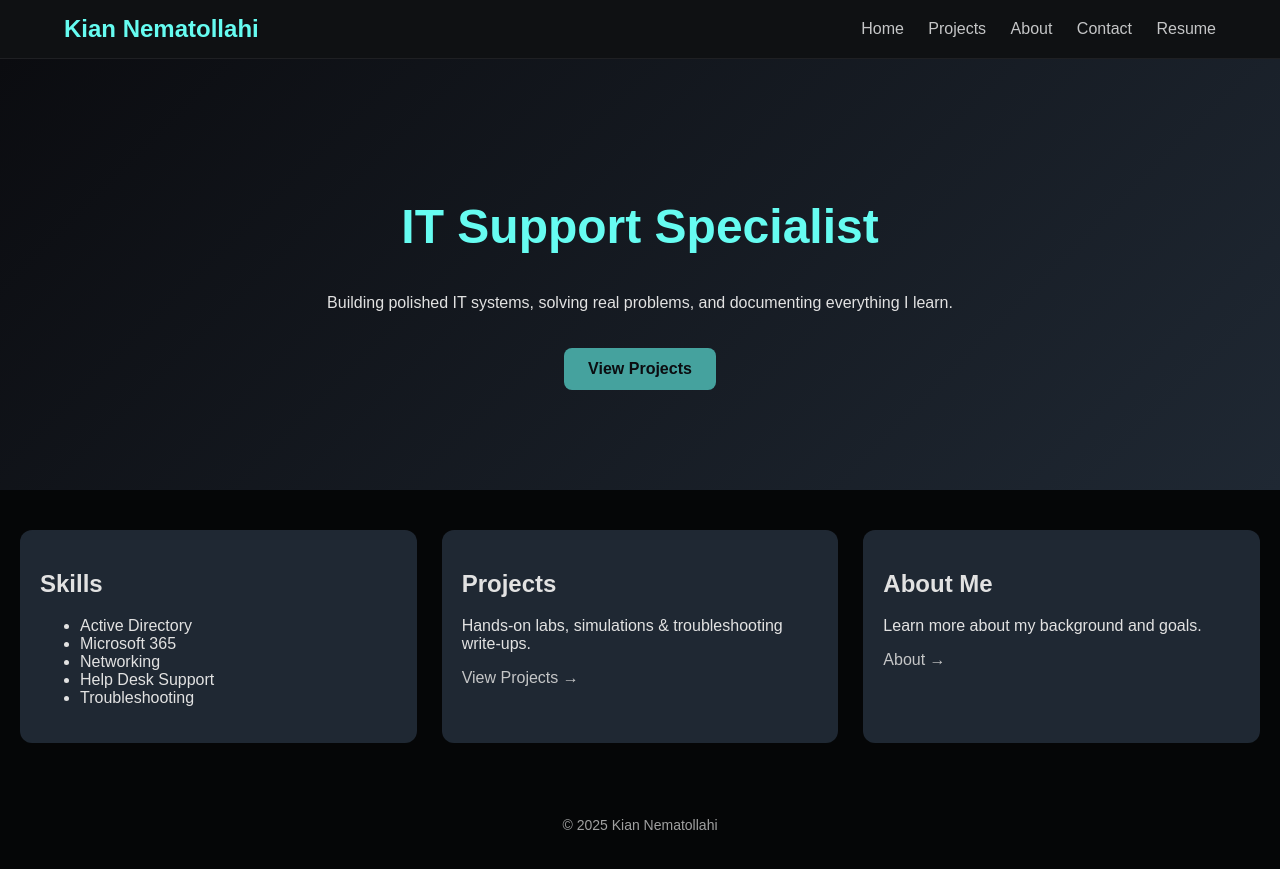
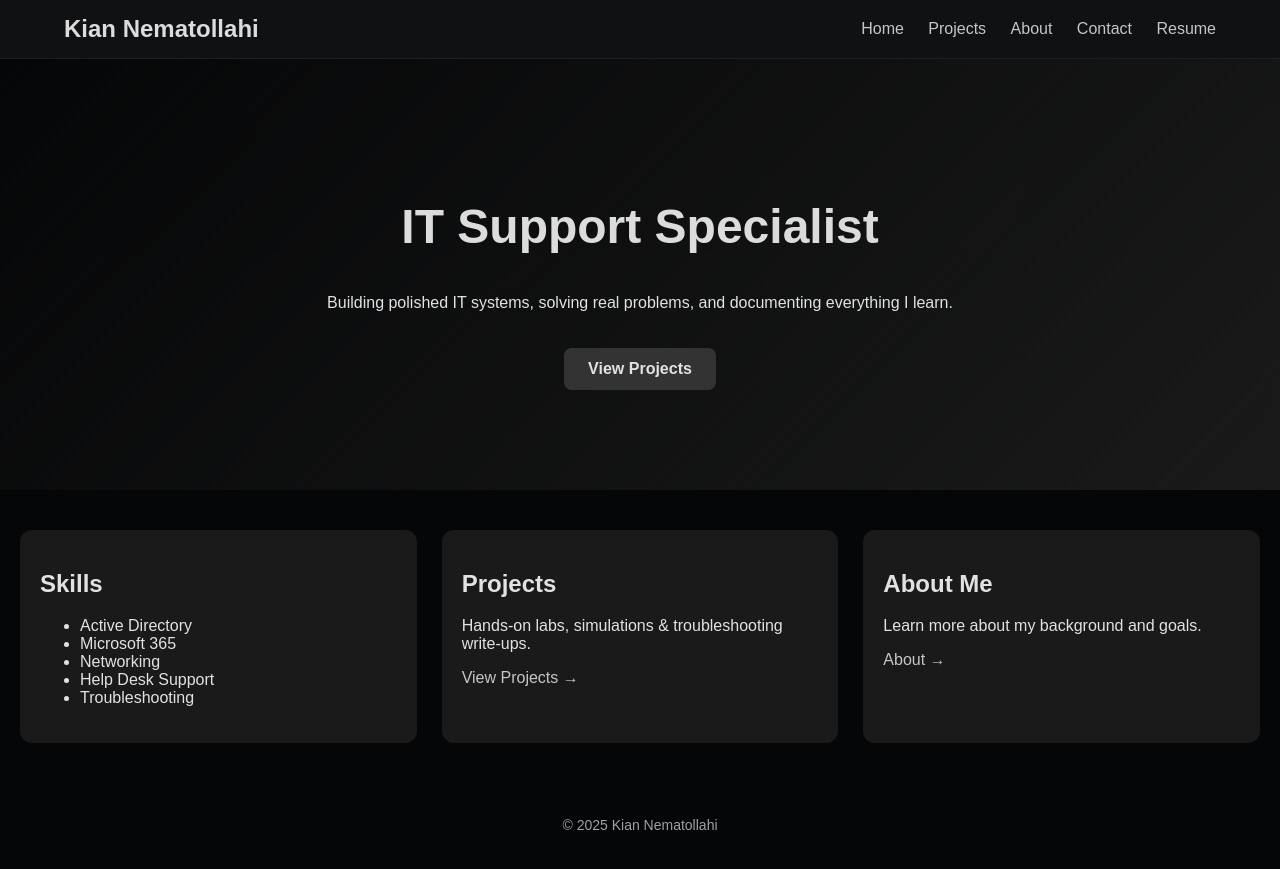
Before and after one commit to nemat777/nemat777.github.io, a Jekyll site: the page built from index.md, in a window 1280 px wide. Shown: the top 869 px of the page. Built offline with Jekyll 4.4.1, drawn with Linux system fonts in a browser that asks for light colours.

Commit message:
Update style.css

```diff
--- a/assets/style.css
+++ b/assets/style.css
@@ -1,15 +1,15 @@
 body {
   margin: 0;
-  background: #050607;
-  color: #e2e2e2;
+  background: #050607;      /* dark background */
+  color: #e2e2e2;           /* main text */
   font-family: Arial, sans-serif;
 }
 
 /* Header */
 .site-header {
-  background: #0f1113;
+  background: #0f1113;      /* slightly lighter dark */
   padding: 15px 0;
-  border-bottom: 1px solid #1f2023;
+  border-bottom: 1px solid #1f1f1f;
   position: sticky;
   top: 0;
   z-index: 999;
@@ -24,7 +24,7 @@ body {
 }
 
 .logo {
-  color: #66fcf1;
+  color: #dcdcdc;           /* light gray instead of cyan */
   font-size: 24px;
   text-decoration: none;
   font-weight: bold;
@@ -33,47 +33,47 @@ body {
 /* Navigation Links */
 .nav a {
   margin-left: 20px;
-  color: #c5c6c7;        /* unclicked soft gray */
+  color: #c5c6c7;           /* unclicked soft gray */
   text-decoration: none;
   transition: color 0.2s ease, transform 0.2s ease;
 }
 
 .nav a:hover {
-  color: #e2e2e2;        /* hover bright gray */
+  color: #e2e2e2;           /* hover bright gray */
   transform: translateY(-2px);
 }
 
 .nav a:visited {
-  color: #888888;        /* clicked darker gray */
+  color: #888888;           /* visited darker gray */
 }
 
 /* Hero Section */
 .hero {
   padding: 100px 20px;
   text-align: center;
-  background: linear-gradient(135deg, #0b0c10, #1f2833);
+  background: linear-gradient(135deg, #050607, #1a1a1a);  /* subtle gradient */
 }
 
 .hero h1 {
-  color: #66fcf1;
+  color: #dcdcdc;           /* logo/header color, neutral */
   font-size: 48px;
 }
 
 /* Call to Action Button */
 .cta {
   display: inline-block;
-  background: #45a29e;
+  background: #333333;       /* dark button */
   padding: 12px 24px;
-  color: #0b0c10;
+  color: #e2e2e2;            /* text color */
   font-weight: bold;
   border-radius: 8px;
   text-decoration: none;
   margin-top: 20px;
-  transition: 0.3s;
+  transition: background 0.3s, transform 0.3s;
 }
 
 .cta:hover {
-  background: #66fcf1;
+  background: #444444;       /* slightly lighter on hover */
   transform: scale(1.05);
 }
 
@@ -86,7 +86,7 @@ body {
 }
 
 .card {
-  background: #1f2833;
+  background: #1a1a1a;       /* dark minimalist card */
   padding: 20px;
   border-radius: 12px;
   transition: transform 0.3s ease, background 0.3s ease;
@@ -94,7 +94,7 @@ body {
 
 .card:hover {
   transform: translateY(-5px);
-  background: #24303f;
+  background: #2a2a2a;       /* slightly lighter hover */
 }
 
 /* Footer */
@@ -107,16 +107,16 @@ body {
 
 /* Global Links Anywhere in Content */
 a {
-  color: #c5c6c7;       /* unclicked soft gray */
+  color: #c5c6c7;            /* soft gray unclicked */
   text-decoration: none;
   transition: color 0.2s ease;
 }
 
 a:hover {
-  color: #e2e2e2;       /* hover bright gray */
+  color: #e2e2e2;            /* hover bright gray */
   text-decoration: underline;
 }
 
 a:visited {
-  color: #888888;       /* clicked darker gray */
+  color: #888888;            /* clicked darker gray */
 }
```
